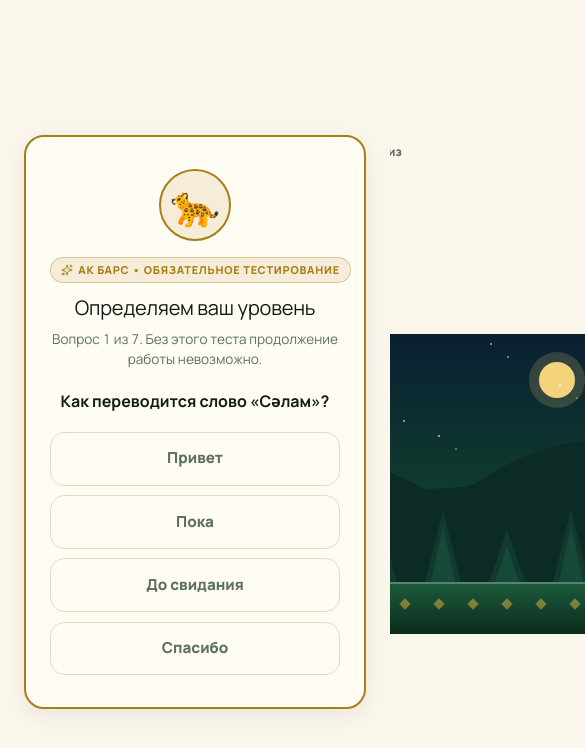
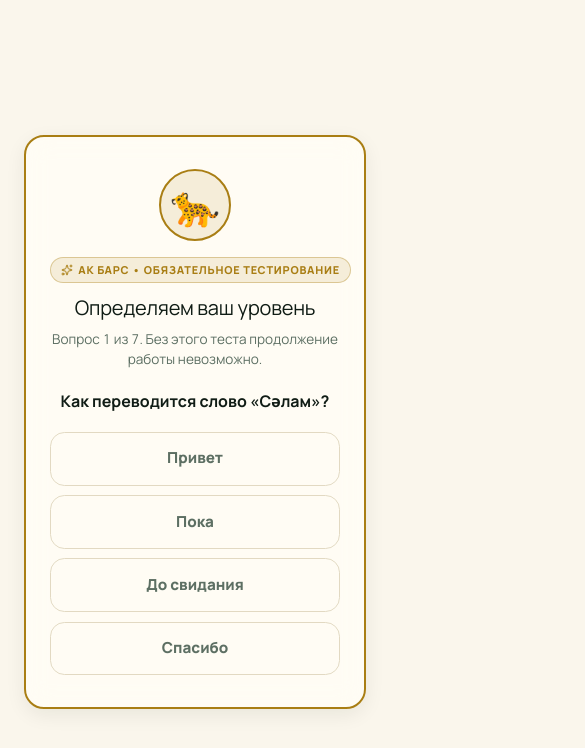
Before and after one commit to dan4ik1904/toktasks, a Next.js app in the folder frontend/: page /games in a window 390 px wide. Shown: the top 748 px of the page, 585 px wide, since content can reach past the window. Built offline with nearby package versions, Linux system fonts and the light colour scheme; a web font is replaced by a local one.

Commit message:
fix: responsive canvas games - fixed overflow/off-screen issues on mobile, added game-canvas-wrap with proper responsive scaling, shortened tab labels

```diff
--- a/frontend/src/app/games/page.tsx
+++ b/frontend/src/app/games/page.tsx
@@ -10,9 +10,9 @@
 type GameTab = "runner" | "catcher" | "quiz";
 
 const TABS: { id: GameTab; label: string; desc: string }[] = [
-  { id: "runner", label: "👹 Шурале-раннер", desc: "Беги джигитом от лесного духа Шурале, перепрыгивай преграды." },
-  { id: "catcher", label: "🥟 Өчпочмак җыю", desc: "Лови падающие традиционные блюда и уклоняйся от мухоморов." },
-  { id: "quiz", label: "📚 Словарный квиз", desc: "Проверка словарного запаса по уровням." },
+  { id: "runner", label: "👹 Шурале", desc: "Беги джигитом от лесного духа Шурале, перепрыгивай преграды." },
+  { id: "catcher", label: "🥟 Эчпочмак", desc: "Лови падающие традиционные блюда и уклоняйся от мухоморов." },
+  { id: "quiz", label: "📚 Квиз", desc: "Проверка словарного запаса по уровням." },
 ];
 
 export default function GamesPage() {
@@ -43,7 +43,7 @@
         <p className="page-subtitle">Аркадные мини-игры (награды сбалансированы и уменьшены)</p>
       </div>
 
-      <div className="seg" style={{ gridTemplateColumns: "1fr 1fr 1fr" }} role="tablist" aria-label="Выбор игры">
+      <div className="seg" role="tablist" aria-label="Выбор игры">
         {TABS.map((t) => (
           <button
             key={t.id}
--- a/frontend/src/app/globals.css
+++ b/frontend/src/app/globals.css
@@ -413,6 +413,24 @@
   box-sizing: border-box;
 }
 
+/* ===== Игровой Canvas: адаптивный, не выходит за экран ===== */
+.game-canvas-wrap {
+  position: relative;
+  width: 100%;
+  max-width: 100%;
+  border-radius: var(--radius-md);
+  overflow: hidden;
+  background: var(--bg);
+  box-shadow: var(--card-shadow);
+}
+.game-canvas-wrap canvas {
+  display: block;
+  width: 100%;
+  height: auto;
+  max-width: 100%;
+  touch-action: none;
+}
+
 @media (prefers-reduced-motion: reduce) {
   *, *::before, *::after {
     scroll-behavior: auto !important;
--- a/frontend/src/components/games/EchpochmakGame.tsx
+++ b/frontend/src/components/games/EchpochmakGame.tsx
@@ -245,7 +245,7 @@
       </p>
 
       <div className="game-canvas-wrap" style={{ position: "relative" }}>
-        <canvas ref={canvasRef} width={W} height={H} style={{ width: "100%", borderRadius: "0.75rem", background: "#07130e" }} />
+        <canvas ref={canvasRef} width={W} height={H} style={{ width: "100%", height: "auto", maxWidth: "100%", borderRadius: "0.75rem", background: "#07130e" }} />
 
         {status === "idle" && (
           <div style={{ position: "absolute", inset: 0, background: "rgba(7,19,14,0.82)", display: "flex", flexDirection: "column", alignItems: "center", justifyContent: "center", gap: "1rem" }}>
--- a/frontend/src/components/games/RunnerGame.tsx
+++ b/frontend/src/components/games/RunnerGame.tsx
@@ -694,6 +694,7 @@
           ref={canvasRef}
           width={W}
           height={H}
+          style={{ width: "100%", height: "auto", maxWidth: "100%" }}
           onPointerDown={(e) => {
             e.preventDefault();
             if (statusRef.current === "idle" || statusRef.current === "over") startGame();
```
